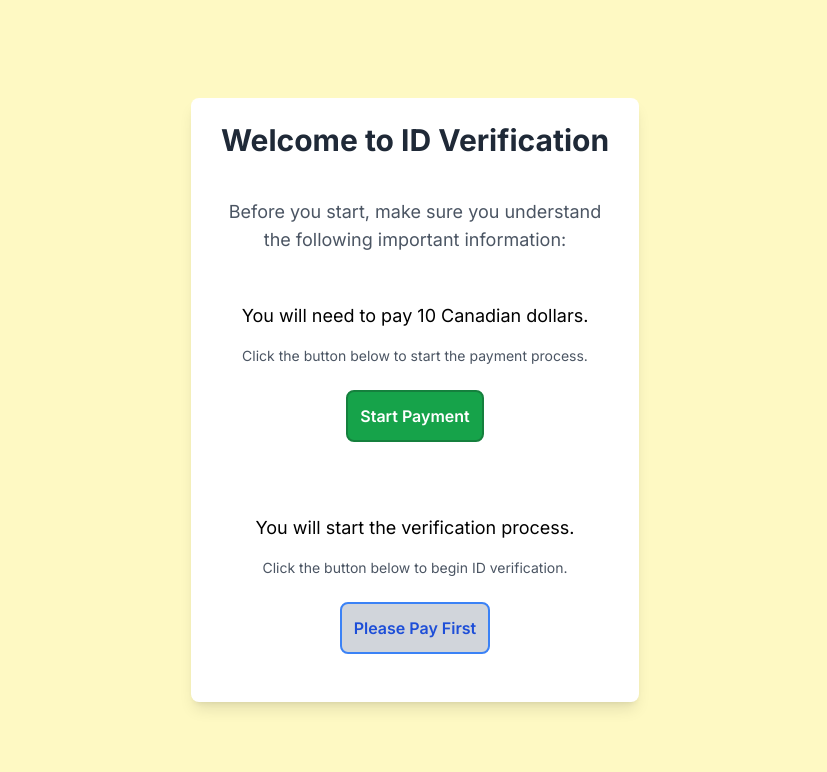
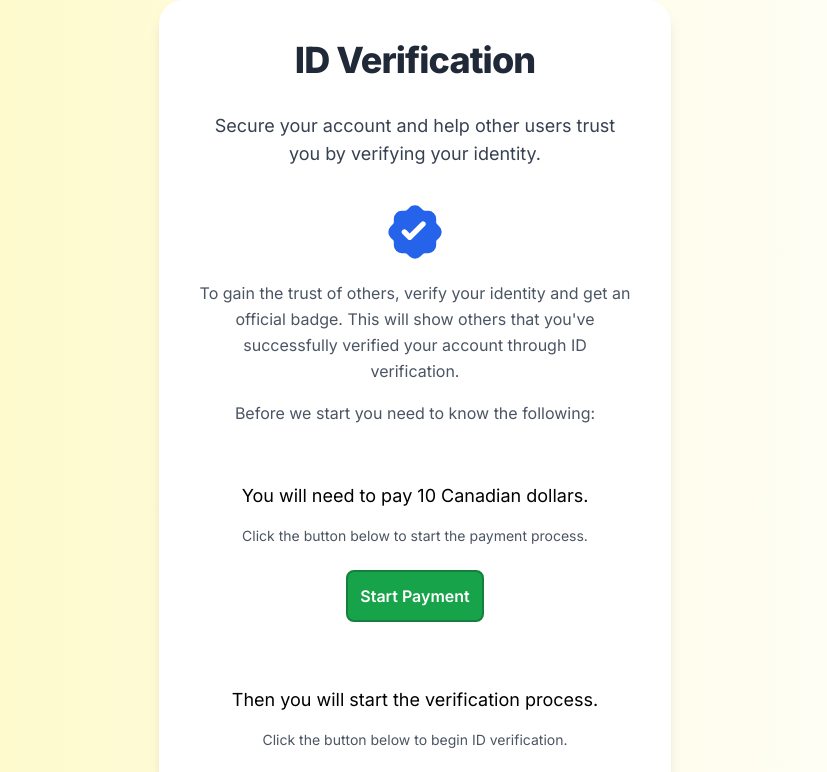
Before and after one commit to Evan-Proulx/RoommateLink-Frontend, a React (Vite) app: page /id in a window 1280 px wide. Shown: the top 772 px of the page, without its empty margins (225-1052 px from the left). Built offline with nearby package versions, Linux system fonts and the light colour scheme; no server answers; a web font is replaced by a local one.

Commit message:
Updated the verification page design

```diff
--- a/src/Components/IDVerificationComponents/IDVerification.tsx
+++ b/src/Components/IDVerificationComponents/IDVerification.tsx
@@ -1,25 +1,60 @@
-import { useState } from 'react';
-import axios from 'axios';
+import { Tooltip } from "@mui/material";
 import PaymentBtn from "./PaymentBtn.tsx";
 import VerificationBtn from "./VerificationBtn.tsx";
 
-const rootUrl = import.meta.env.VITE_ROOT_URL;
+function IDVerificationPage() {
+    return (
+        <div className="flex items-center justify-center min-h-screen bg-gradient-to-r from-yellow-100 to-white px-4">
+            <div className="bg-white rounded-3xl shadow-lg p-10 max-w-lg w-full text-center space-y-8">
+                {/* Main title */}
+                <h1 className="text-4xl font-extrabold text-gray-800 tracking-tight">
+                    ID Verification
+                </h1>
 
-function IDVerificationPage() {
+                {/* Description text */}
+                <p className="text-lg text-gray-700">
+                    Secure your account and help other users trust you by verifying your identity.
+                </p>
 
+                <div className="space-y-4">
+                    {/* Badge Icon with Tooltip */}
+                    <Tooltip title="User verified their account with ID" arrow>
+                        <svg
+                            className="w-16 h-16 mx-auto text-blue-600"
+                            aria-hidden="true"
+                            xmlns="http://www.w3.org/2000/svg"
+                            fill="currentColor"
+                            viewBox="0 0 24 24"
+                        >
+                            <path
+                                fillRule="evenodd"
+                                d="M12 2c-.791 0-1.55.314-2.11.874l-.893.893a.985.985 0 0 1-.696.288H7.04A2.984 2.984 0 0 0 4.055 7.04v1.262a.986.986 0 0 1-.288.696l-.893.893a2.984 2.984 0 0 0 0 4.22l.893.893a.985.985 0 0 1 .288.696v1.262a2.984 2.984 0 0 0 2.984 2.984h1.262c.261 0 .512.104.696.288l.893.893a2.984 2.984 0 0 0 4.22 0l.893-.893a.985.985 0 0 1 .696-.288h1.262a2.984 2.984 0 0 0 2.984-2.984V15.7c0-.261.104-.512.288-.696l.893-.893a2.984 2.984 0 0 0 0-4.22l-.893-.893a.985.985 0 0 1-.288-.696V7.04a2.984 2.984 0 0 0-2.984-2.984h-1.262a.985.985 0 0 1-.696-.288l-.893-.893A2.984 2.984 0 0 0 12 2Zm3.683 7.73a1 1 0 1 0-1.414-1.413l-4.253 4.253-1.277-1.277a1 1 0 0 0-1.415 1.414l1.985 1.984a1 1 0 0 0 1.414 0l4.96-4.96Z"
+                                clipRule="evenodd"
+                            />
+                        </svg>
+                    </Tooltip>
 
-    return (
-        <div className="flex items-center justify-center min-h-screen bg-yellow-100">
-            <div className="flex flex-col items-center justify-center space-y-6 p-6 bg-white rounded-lg shadow-lg max-w-md w-full">
-                <h1 className="text-3xl font-bold text-gray-800 mb-4">Welcome to ID Verification</h1>
-                <h2 className="text-lg text-gray-600 text-center mb-6">Before you start, make sure you understand the following important information:</h2>
+                    {/* Verification Instructions */}
+                    <p className="text-md text-gray-600 leading-relaxed">
+                        To gain the trust of others, verify your identity and get an official badge. This will show others that you've successfully verified your account through ID verification.
+                    </p>
+                    <p className="text-md text-gray-600 leading-relaxed">
+                        Before we start you need to know the following:
+                    </p>
+                </div>
 
-                <PaymentBtn />
-                <VerificationBtn />
+                {/* Buttons Section */}
+                <div className="space-y-4">
+                    <PaymentBtn />
+                    <VerificationBtn />
+                </div>
+
+                {/* Footer Text */}
+                <p className="text-sm text-gray-500">
+                    By verifying your account, you help create a more trusted environment for everyone.
+                </p>
             </div>
         </div>
-
-
     );
 }
 
--- a/src/Components/IDVerificationComponents/VerificationBtn.tsx
+++ b/src/Components/IDVerificationComponents/VerificationBtn.tsx
@@ -49,7 +49,7 @@ function VerificationBtn() {
 
     return (
         <div className="text-center p-6">
-            <p className="text-lg mb-4">You will start the verification process.</p>
+            <p className="text-lg mb-4">Then you will start the verification process.</p>
             <p className="text-sm text-gray-600 mb-6">Click the button below to begin ID verification.</p>
 
             <button
```
